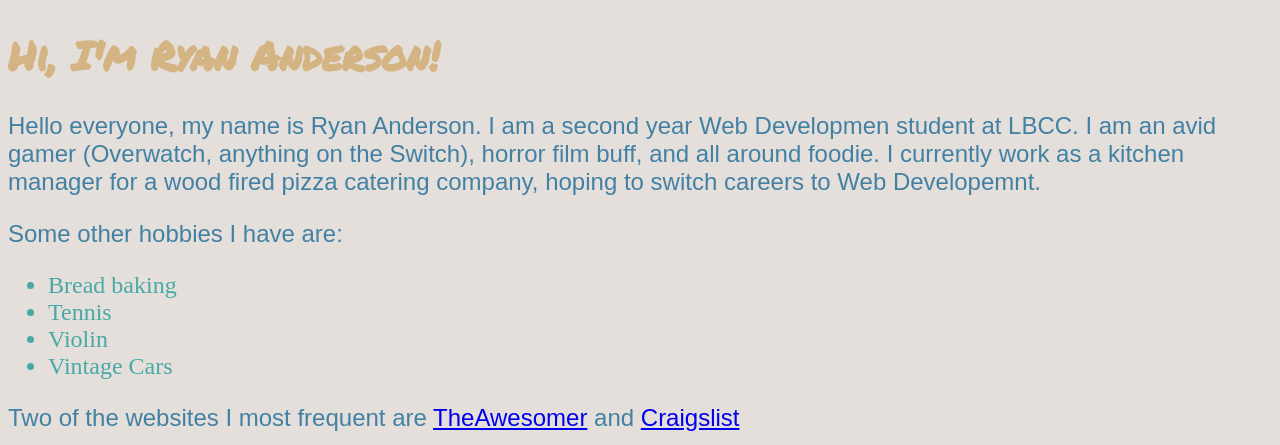
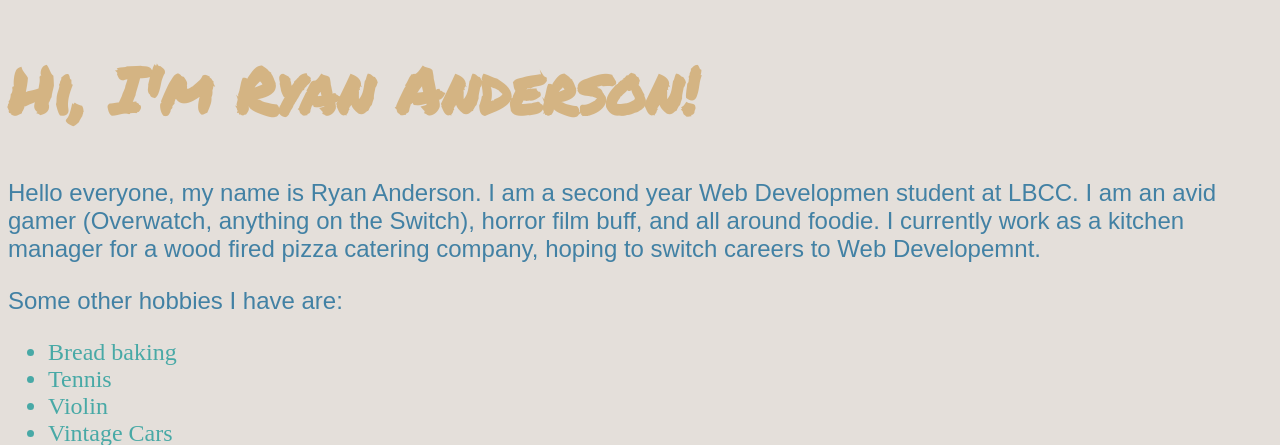
Before and after one commit to ryanaanderson0/COSW30, a PHP site: page /Labwork/Lab1.php in a window 1280 px wide. Shown: the top 445 px of the page. Run offline with PHP 8.4, Linux system fonts and the light colour scheme.

Commit message:
added a closing link tag to the craigslist link, increased font size of h1

```diff
--- a/Labwork/Lab1.php
+++ b/Labwork/Lab1.php
@@ -21,7 +21,7 @@
              }
 
              h1{
-                 font-size: 2.5em;
+                 font-size: 4em;
                  color: #D4B483;
                  font-family: 'Permanent Marker', cursive;
              }
@@ -41,7 +41,7 @@
         </ul>
 
     <?php
-        echo"<p>Two of the websites I most frequent are <a href='http://www.theawesomer.com'>TheAwesomer</a> and <a href='http://www.craigslist.com'> Craigslist</p>
+        echo"<p>Two of the websites I most frequent are <a href='http://www.theawesomer.com'>TheAwesomer</a> and <a href='http://www.craigslist.com'> Craigslist</a></p>
         <p>I found this process to be quite tedious, actually! I got trapped in a git headache because I missed a step and the changes I made weren't being pushed to my github! I had to re-read the stepts to pushing a change a couple times slowly and once I did them in the correct order everything worked out well.</p>"
 
         /*lab1.php
```
